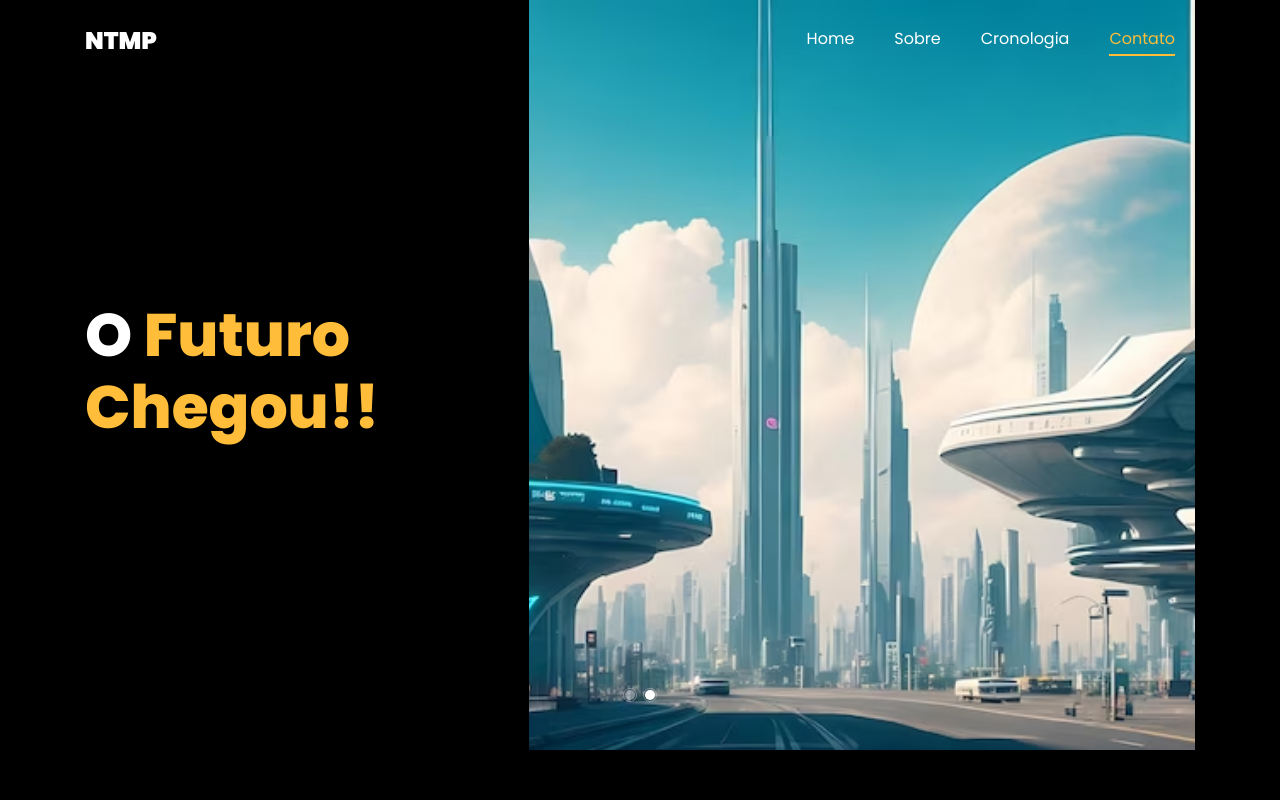
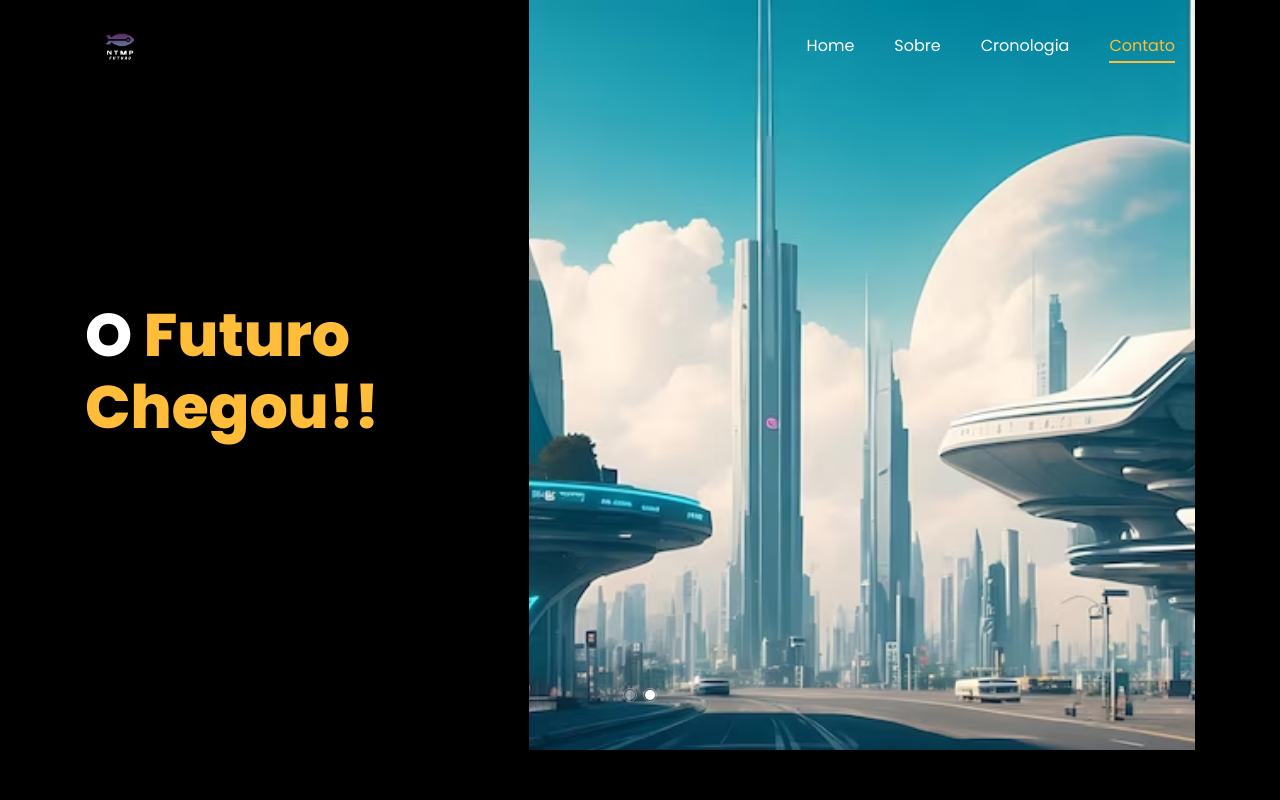
Before and after one commit to tassisgodoy/O-futuro-chegou, a plain HTML site: page index.html in a window 1280 px wide. Shown: the top 800 px of the page. Drawn offline with Linux system fonts and the light colour scheme; files whose address does not match are found by name.

Commit message:
Update index.html

```diff
--- a/index.html
+++ b/index.html
@@ -28,7 +28,7 @@
 
     <nav class="navbar navbar-expand-lg navbar-dark ftco_navbar ftco-navbar-light site-navbar-target" id="ftco-navbar">
 	    <div class="container">
-	      <a class="navbar-brand" href="index.html">NTMP</a>
+	      <a class="navbar-brand" href="index.html"><img src="images/LOGO FUTURO.png" width="70"></a>
 	      <button class="navbar-toggler js-fh5co-nav-toggle fh5co-nav-toggle" type="button" data-toggle="collapse" data-target="#ftco-nav" aria-controls="ftco-nav" aria-expanded="false" aria-label="Toggle navigation">
 	        <span class="oi oi-menu"></span> Menu
 	      </button>
```
